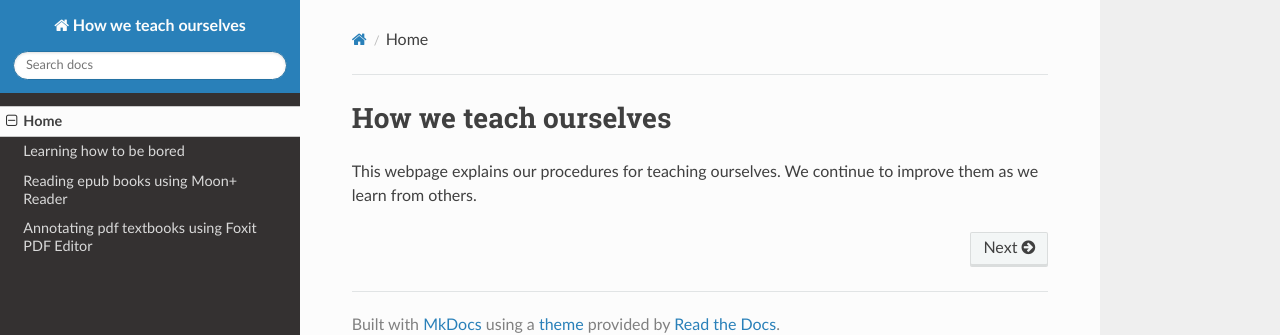
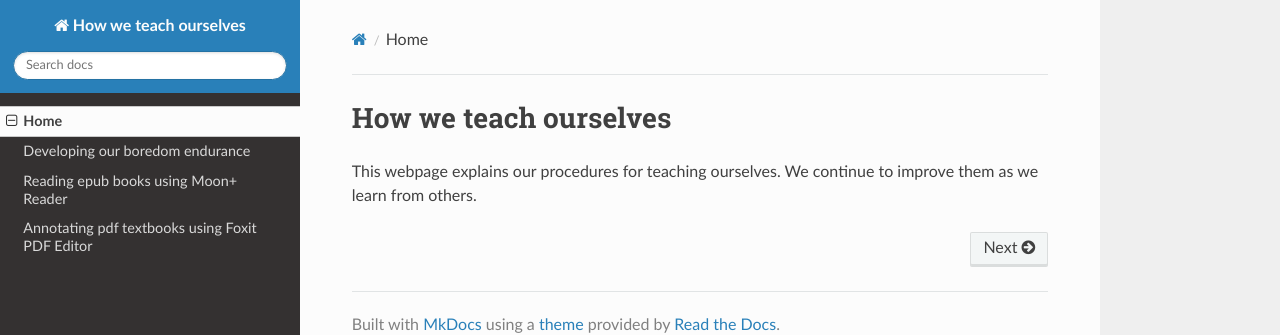
Before and after one commit to maximilian-ho/how-we-teach-ourselves, an MkDocs documentation site: the page built from docs/index.md, in a window 1280 px wide. Shown: the top 335 px of the page. Built offline with MkDocs 1.6.1, drawn with Linux system fonts in a browser that asks for light colours; nearby versions of some CDN libraries; old or Windows-style settings are respelled for this version of MkDocs.

Commit message:
Update mkdocs.yml

```diff
--- a/mkdocs.yml
+++ b/mkdocs.yml
@@ -10,6 +10,6 @@ markdown_extensions:
 
 pages:
     - Home: index.md
-    - Learning how to be bored: boredom.md
+    - Developing our boredom endurance: boredom.md
     - Reading epub books using Moon+ Reader: epubs.md
     - Annotating pdf textbooks using Foxit PDF Editor: pdfs.md
```
